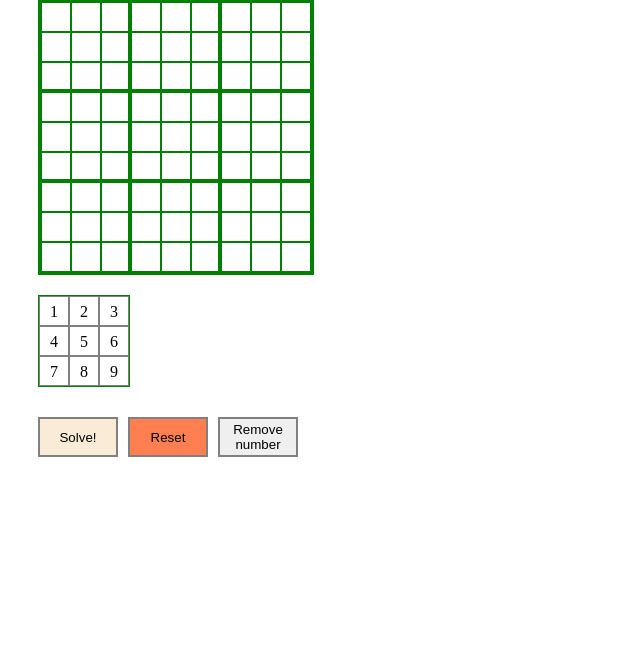
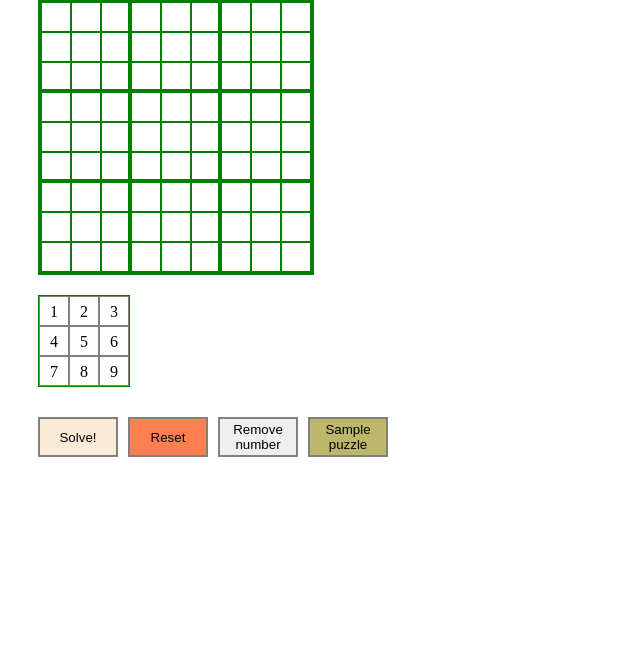
Before and after one commit to mishanwong/sudoku, a Flask app: page / in a window 1280 px wide. Shown: the part 95-751 px from the top of the page, without its empty margins (0-640 px from the left). Run offline with Flask 3, Linux system fonts and the light colour scheme.

Commit message:
Added a sample puzzle

```diff
--- a/static/script.js
+++ b/static/script.js
@@ -3,7 +3,7 @@ let cellSelected = null
 let removingNumber = false
 let solutionDisplayed = false
 
-const puzzle = [
+let puzzle = [
     [0, 0, 0, 0, 0, 0, 0, 0, 0],
     [0, 0, 0, 0, 0, 0, 0, 0, 0],
     [0, 0, 0, 0, 0, 0, 0, 0, 0],
@@ -183,6 +183,19 @@ function setGame() {
         }
     })
 
+    const samplePuzzleButton = document.getElementById("sample-puzzle")
+    samplePuzzleButton.addEventListener('click', () => {
+        // Fill in the numbers
+        for (let i = 0; i < 9; i++) {
+            for (let j = 0; j < 9; j++) {
+                puzzle[i][j] = testPuzzle[i][j]
+                const cell = document.getElementById(i.toString() + j.toString())
+                if (puzzle[i][j] !== 0) {
+                    cell.innerText = puzzle[i][j]
+                }
+            }
+        }
+    })
     function displaySolution(solution) {
         if (!solutionDisplayed) {
             solutionDisplayed = true
--- a/static/style.css
+++ b/static/style.css
@@ -85,7 +85,6 @@ body {
 
 #button-row {
     display: flex;
-
 }
 
 button {
@@ -102,6 +101,10 @@ button {
 
 #reset-button {
     background-color: coral;
+}
+
+#sample-puzzle {
+    background-color: darkkhaki;
 }
 
 .tile {
--- a/templates/index.html
+++ b/templates/index.html
@@ -20,6 +20,7 @@
             <button id="solve-button">Solve!</button>
             <button id="reset-button">Reset</button>
             <button id="remove-number">Remove number</button>
+            <button id="sample-puzzle">Sample puzzle</button>
         </div>
     </div>
     <div id="solution-half">
```
